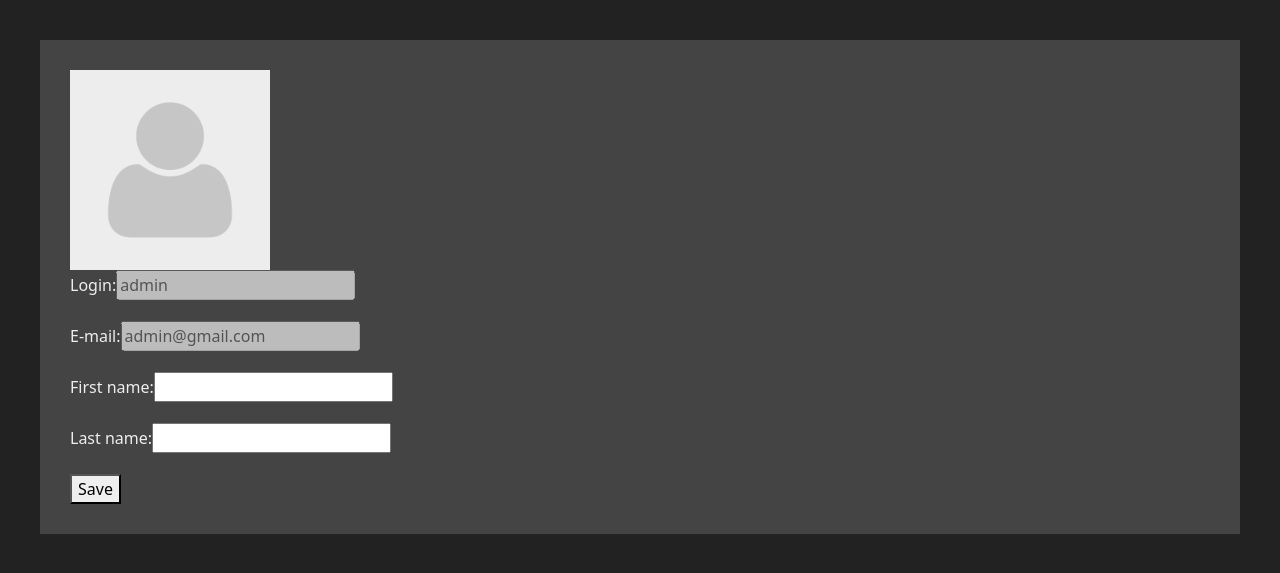
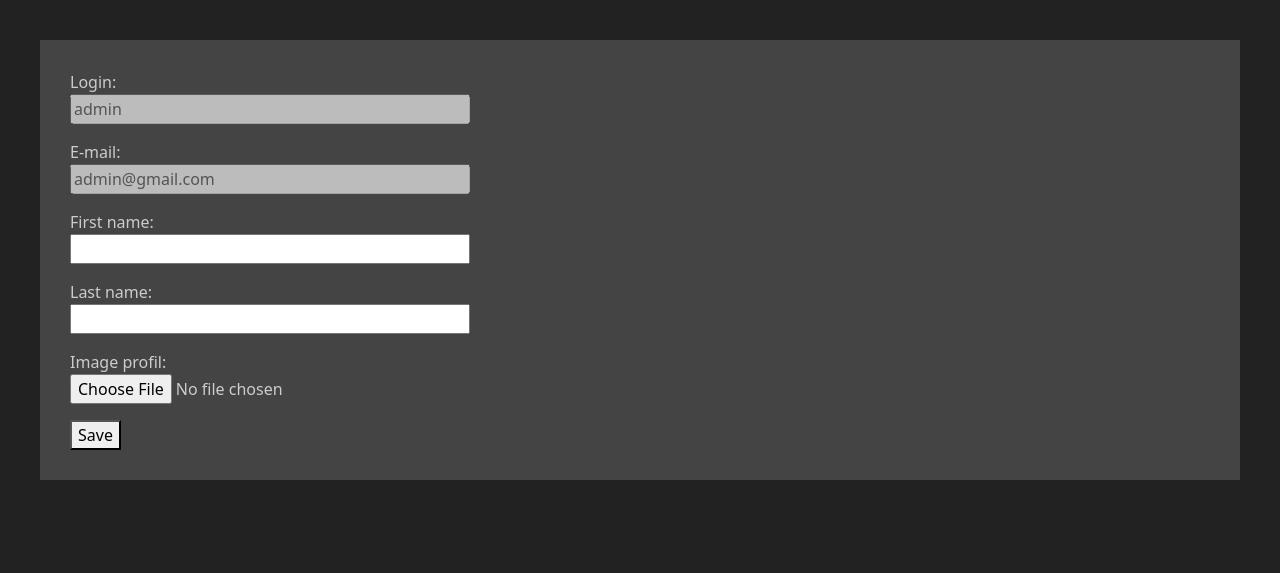
Before and after one commit to EnjoyGray/company-staff, a Django app: page /myprofil/edit/ in a window 1280 px wide. Shown: the part 56-629 px from the top of the page. Run offline with Django 5.2, Linux system fonts and the light colour scheme; a user stored in the database is signed in; data comes from the database, SQL or seed files in the repository; both versions use the stored data as it was after the commit.

Commit message:
add edit profil

```diff
--- a/cstaff/forms.py
+++ b/cstaff/forms.py
@@ -46,3 +46,30 @@ class ProfileUserForm(forms.ModelForm):
             'first_name': forms.TextInput(attrs={'class': 'form-input'}),
             'last_name': forms.TextInput(attrs={'class': 'form-input'}),
         }
+
+
+
+
+class UserForm(forms.ModelForm):
+    username = forms.CharField(disabled=True, label='Login', widget=forms.TextInput(attrs={'class': 'form-input'}))
+    email = forms.CharField(disabled=True, label='E-mail', widget=forms.TextInput(attrs={'class': 'form-input'}))
+    first_name = forms.CharField(label='First name', widget=forms.TextInput(attrs={'class': 'form-input'}))
+    last_name = forms.CharField(label='Last name', widget=forms.TextInput(attrs={'class': 'form-input'}))
+
+    class Meta:
+        model = get_user_model()
+        fields = ['username', 'email', 'first_name', 'last_name']
+
+
+
+class StaffForm(forms.ModelForm):
+    class Meta:
+        model = Staff
+        # fields = ['position', 'group', 'salary', 'image']
+        fields = ['image']
+        widgets = {
+            'image': forms.FileInput(attrs={'class': 'form-input'}),
+            # 'position': forms.Select(attrs={'class': 'form-input'}),
+            # 'group': forms.Select(attrs={'class': 'form-input'}),
+            # 'salary': forms.TextInput(attrs={'class': 'form-input'}),
+        }
--- a/cstaff/static/cstaff/css/styles.css
+++ b/cstaff/static/cstaff/css/styles.css
@@ -229,3 +229,12 @@ td {
 .r-position {
     margin-left: auto;
 }
+
+.form-container p {
+    color: #ccc;
+    width: 400px;
+
+    display: flex;
+    flex-direction: column;
+    justify-content: space-between;
+}
--- a/cstaff/templates/cstaff/myprofil_edit.html
+++ b/cstaff/templates/cstaff/myprofil_edit.html
@@ -3,18 +3,12 @@
 <section class="mcontainer">
     <div class="mp-box">
         <div>
-            <form method="post" enctype="multipart/form-data">
-                {% csrf_token %} {% if user.photo %}
-                <img class="mp-img" src="{{ user.image.url }}" alt="Users Picture" />
-                {% else %}
-                <img class="mp-img" src="\static\cstaff\blank_profile.jpeg" alt="Users Picture" />
-                {% endif %}
-                <div class="form-error">{{ form.non_field_errors }}</div>
-                {% for f in form %}
-                <p><label class="form-label" for="{{ f.id_for_label }}">{{f.label}}: </label>{{ f }}</p>
-                <div class="form-error">{{ f.errors }}</div>
-                {% endfor %}
-
+            <form method="post" enctype="multipart/form-data" class="form-container">
+                {% csrf_token %}
+                <!---->
+                {{ user_form.as_p }}
+                <!---->
+                {{ staff_form.as_p }}
                 <button type="submit">Save</button>
             </form>
         </div>
--- a/cstaff/urls.py
+++ b/cstaff/urls.py
@@ -10,7 +10,7 @@ urlpatterns = [
     path('', views.IndexListView.as_view(), name="index"),
     path('employers/', views.EmployersListView.as_view(), name="employers"),
     path('myprofil/', views.MyProfilDetailView.as_view(), name='myprofil'),
-    path('myprofil/edit/', views.EditMyProfilDetailView.as_view(), name='edit_myprofil'),
+    path('myprofil/edit/', views.profile_view, name='edit_myprofil'),
     path('profil_employers/<int:pk>/', views.EmployersProfilDetailView.as_view(), name='employers_profil'),
     path('search/', views.SearchResultsView.as_view(), name='search_results'),
 
--- a/cstaff/views.py
+++ b/cstaff/views.py
@@ -5,9 +5,9 @@ from django.db.models import Q
 from django.http import HttpResponse, JsonResponse
 from .models import Staff, Position, StaffGroup
 from django.views.generic import TemplateView, ListView, DetailView, FormView, CreateView, UpdateView, DeleteView
-from .forms import LoginUserForm, UserRegistrationForm, ProfileUserForm
+from .forms import LoginUserForm, StaffForm, UserForm, UserRegistrationForm, ProfileUserForm
 from django.contrib.auth.views import LoginView, PasswordChangeView
-from django.contrib.auth.forms import AuthenticationForm
+from django.contrib.auth.forms import AuthenticationForm, UserChangeForm
 from django.contrib.auth.decorators import login_required
 from django.contrib.auth.mixins import LoginRequiredMixin
 from django.views.generic import TemplateView
@@ -111,6 +111,33 @@ class MyProfilDetailView(LoginRequiredMixin, UpdateView):
         return self.request.user
 
 
+
+@login_required
+def profile_view(request):
+    user = request.user
+    try:
+        staff = user.profile  # отримуємо пов'язану модель Staff через OneToOne
+    except Staff.DoesNotExist:
+        staff = Staff(user=user)
+
+    if request.method == 'POST':
+        user_form = UserForm(request.POST, instance=user)
+        staff_form = StaffForm(request.POST, request.FILES, instance=staff)
+        if user_form.is_valid() and staff_form.is_valid():
+            user_form.save()
+            staff_form.save()
+            return redirect('cstaff:myprofil')  # замініть 'profile' на ваше посилання
+    else:
+        user_form = UserForm(instance=user)
+        staff_form = StaffForm(instance=staff)
+
+    context = {
+        'user_form': user_form,
+        'staff_form': staff_form,
+    }
+    return render(request, 'cstaff/myprofil_edit.html', context)
+
+
 class EditMyProfilDetailView(LoginRequiredMixin, UpdateView):
     model = get_user_model()
     form_class = ProfileUserForm
```
Also changed, not shown: cstaff/templates/cstaff/myprofil.html (+4 -4 lines), base/settings.py (line endings or trailing spaces), db.sqlite3.
